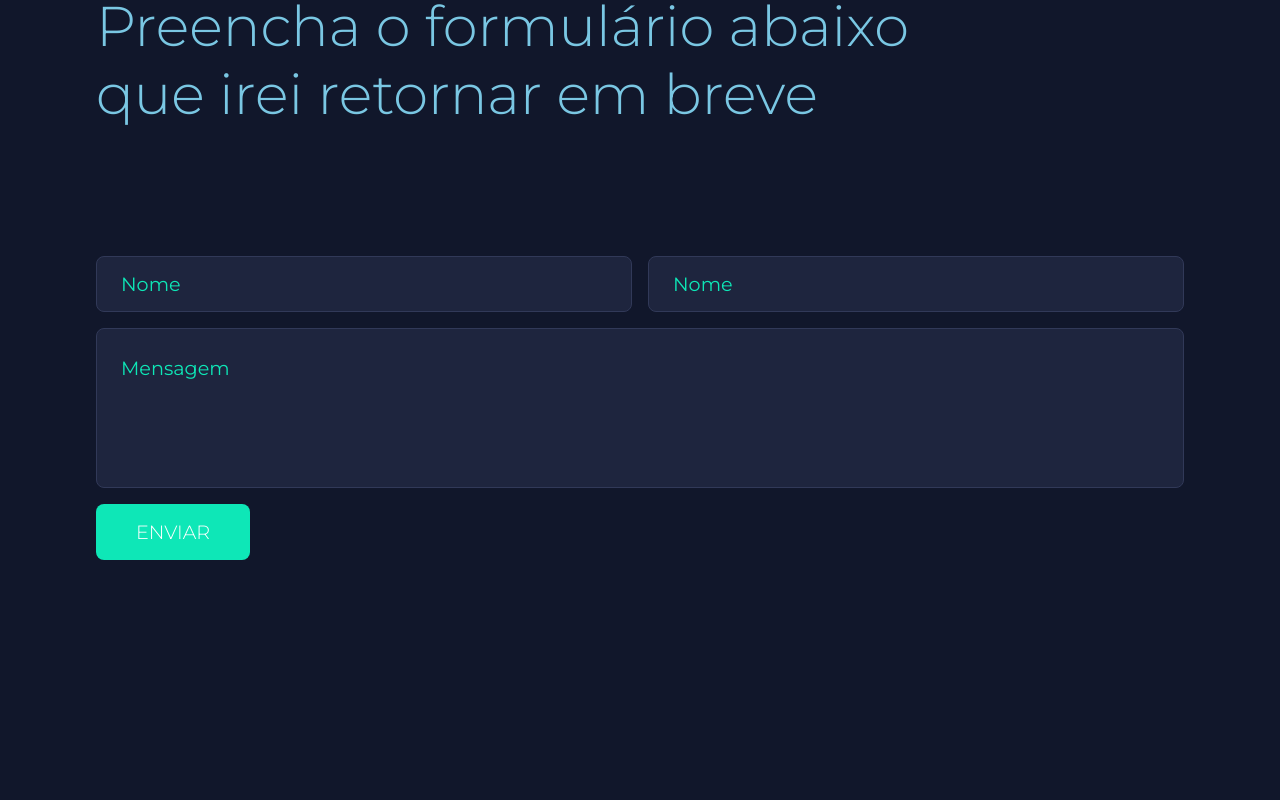
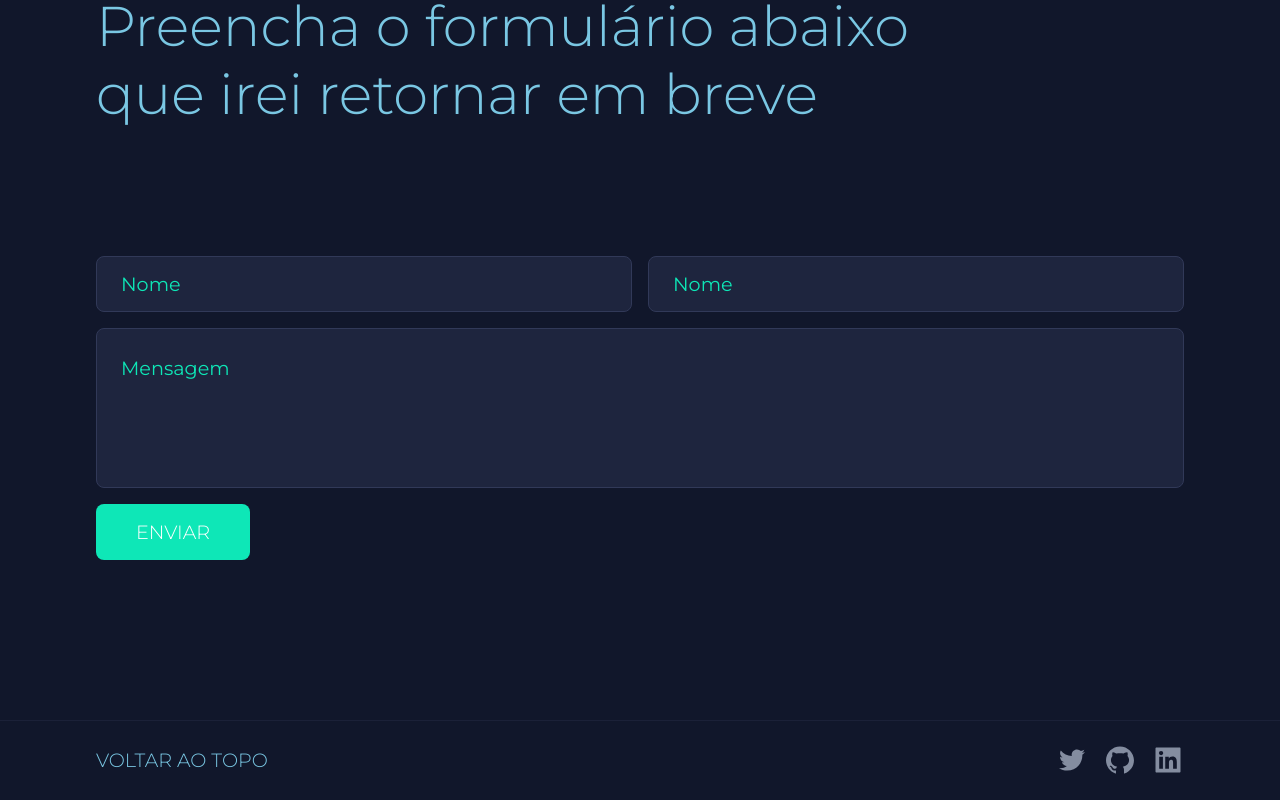
Before and after one commit to albertconceicao/albert-conceicao, a Next.js app: page / in a window 1280 px wide. Shown: the part 4102-4902 px from the top of the page. Before the commit the page ends 4662 px from the top, so only its background shows below. Built offline with nearby package versions, Linux system fonts and the light colour scheme.

Commit message:
feat: adding footer on project

```diff
--- a/src/components/Footer/index.tsx
+++ b/src/components/Footer/index.tsx
@@ -7,10 +7,17 @@
 
 export function Footer() {
   const handleRedirect = (url: string) => window.open(url);
+  const handleScrollTop = () =>
+    window.scroll({
+      top: 0,
+      behavior: 'smooth'
+    });
   return (
     <Container>
       <div className="container">
-        <button type="button">Voltar ao topo</button>
+        <button type="button" onClick={handleScrollTop}>
+          Voltar ao topo
+        </button>
         <section>
           <AiOutlineTwitter
             onClick={() => handleRedirect('https://twitter.com')}
--- a/src/components/Footer/styles.ts
+++ b/src/components/Footer/styles.ts
@@ -1,3 +1,56 @@
 import styled from 'styled-components';
 
-export const Container = styled.div``;
+export const Container = styled.footer`
+  width: 100%;
+  display: flex;
+  margin-top: 10rem;
+  border-top: 1px solid ${({ theme }) => theme.backgroundLight};
+  height: 5rem;
+  align-items: center;
+  justify-content: center;
+
+  > div {
+    display: flex;
+    justify-content: space-between;
+    align-items: center;
+
+    button {
+      background: none;
+      border: none;
+      color: ${({ theme }) => theme.secondary};
+      text-transform: uppercase;
+      font-weight: 300;
+      font-size: 1.2rem;
+    }
+
+    section {
+      display: flex;
+      align-items: center;
+      gap: 1rem;
+
+      svg {
+        width: 2rem;
+        height: 2rem;
+        color: ${({ theme }) => theme.text};
+        transition: 0.5s;
+        cursor: pointer;
+
+        &:hover {
+          color: ${({ theme }) => theme.primary};
+        }
+      }
+    }
+    @media (max-width: 450px) {
+      button {
+        font-size: 0.9rem;
+      }
+      > section {
+        gap: 0.5rem;
+        svg {
+          width: 1.5rem;
+          height: 1.5rem;
+        }
+      }
+    }
+  }
+`;
--- a/src/pages/index.tsx
+++ b/src/pages/index.tsx
@@ -5,6 +5,7 @@
 import { Projects } from '../components/Projects';
 import { Knowledges } from '../components/Knowledges';
 import { ContactForm } from '../components/ContactForm';
+import { Footer } from '../components/Footer';
 
 export default function Home() {
   return (
@@ -17,6 +18,7 @@
         <Knowledges />
         <ContactForm />
       </main>
+      <Footer />
     </HomeContainer>
   );
 }
```
